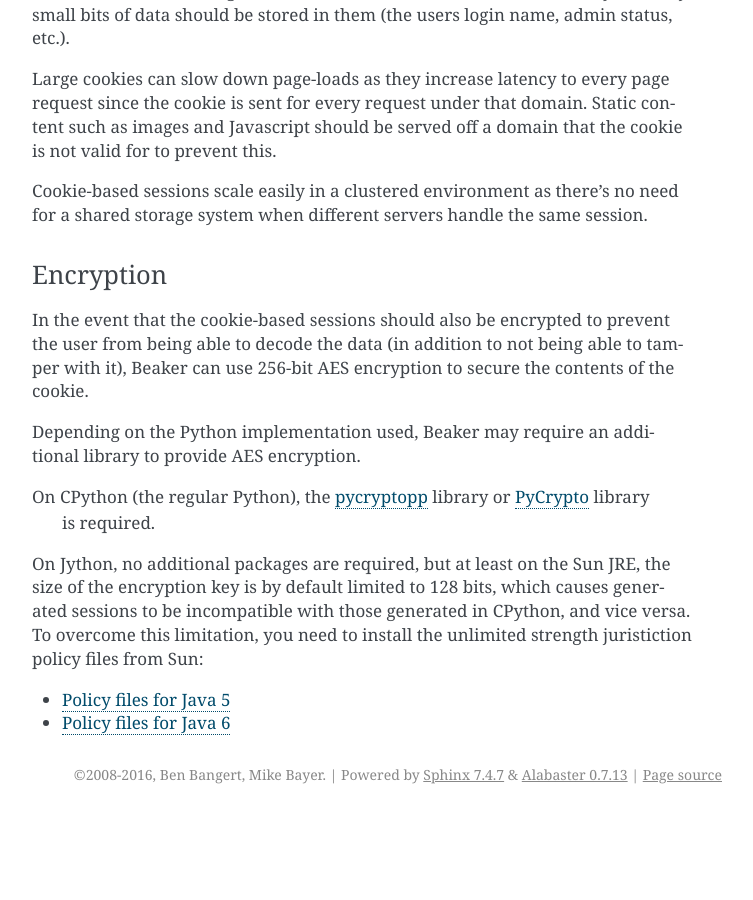
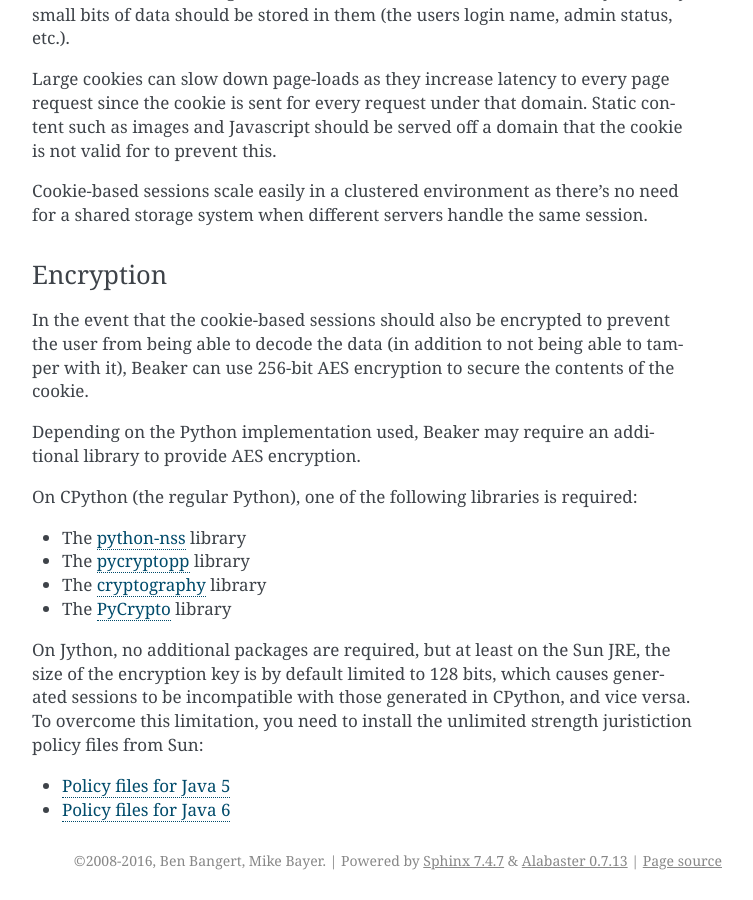
Before and after one commit to bbangert/beaker, a Sphinx documentation site: the page built from beaker/docs/sessions.rst, in a window 1280 px wide and 900 px high, scrolled down 4785 px. Shown: the whole window, without its empty margins (388-1141 px from the left). Built offline with Sphinx 7.4.7, drawn with Linux system fonts in a browser that asks for light colours; before the commit the page ends 5599 px from its top, so only the background shows below that.

Commit message:
Add documentation
Documentation for cryptography backend.

Also mention the python-nss backend.

```diff
--- a/beaker/docs/configuration.rst
+++ b/beaker/docs/configuration.rst
@@ -211,6 +211,12 @@ encrypt_key (**required**, string)
 validate_key (**required**, string)
     Validation key used to sign the AES encrypted data.
 
+crypto_type (**optional**, string)
+    Encryption backend to use. If ``default`` is used, one of the installed
+    backends is picked.
+
+    Other valid choices are ``cryptography``, ``nss``, ``pycrypto``.
+
 .. note::
 
 	You may need to install additional libraries to use Beaker's
--- a/beaker/docs/sessions.rst
+++ b/beaker/docs/sessions.rst
@@ -252,8 +252,12 @@ secure the contents of the cookie.
 Depending on the Python implementation used, Beaker may require an additional
 library to provide AES encryption.
 
-On CPython (the regular Python), the `pycryptopp`_ library or `PyCrypto`_ library
- is required.
+On CPython (the regular Python), one of the following libraries is required:
+
+* The `python-nss`_ library
+* The `pycryptopp`_ library
+* The `cryptography`_ library
+* The `PyCrypto`_ library
 
 On Jython, no additional packages are required, but at least on the Sun JRE,
 the size of the encryption key is by default limited to 128 bits, which causes
@@ -264,5 +268,7 @@ juristiction policy files from Sun:
 * `Policy files for Java 5 <https://cds.sun.com/is-bin/INTERSHOP.enfinity/WFS/CDS-CDS_Developer-Site/en_US/-/USD/ViewProductDetail-Start?ProductRef=jce_policy-1.5.0-oth-JPR@CDS-CDS_Developer>`_
 * `Policy files for Java 6 <https://cds.sun.com/is-bin/INTERSHOP.enfinity/WFS/CDS-CDS_Developer-Site/en_US/-/USD/ViewProductDetail-Start?ProductRef=jce_policy-6-oth-JPR@CDS-CDS_Developer>`_
 
-.. _pycryptopp: http://pypi.python.org/pypi/pycryptopp
-.. _PyCrypto: http://pypi.python.org/pypi/pycrypto/2.0.1
+.. _cryptography: https://pypi.python.org/pypi/cryptography/
+.. _python-nss: https://pypi.python.org/pypi/python-nss/
+.. _pycryptopp: https://pypi.python.org/pypi/pycryptopp/
+.. _PyCrypto: https://pypi.python.org/pypi/pycrypto/
```
